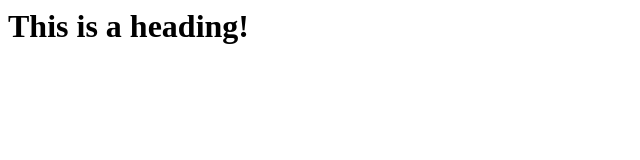
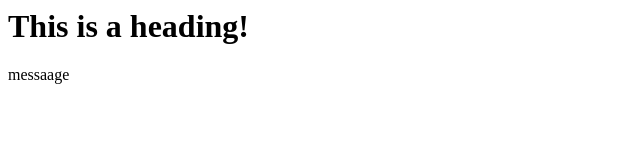
Before and after one commit to prashantmgk/git-test-server, a plain HTML site: page index.html in a window 1280 px wide. Shown: the full height of the page, 0-640 px from the left. Drawn offline with Linux system fonts and the light colour scheme.

Commit message:
added p tage

```diff
--- a/index.html
+++ b/index.html
@@ -7,5 +7,6 @@
 </head>
 <body>
 	<h1>This is a heading!</h1>
+	<p>messaage</p>
 </body>
 </html>
```
